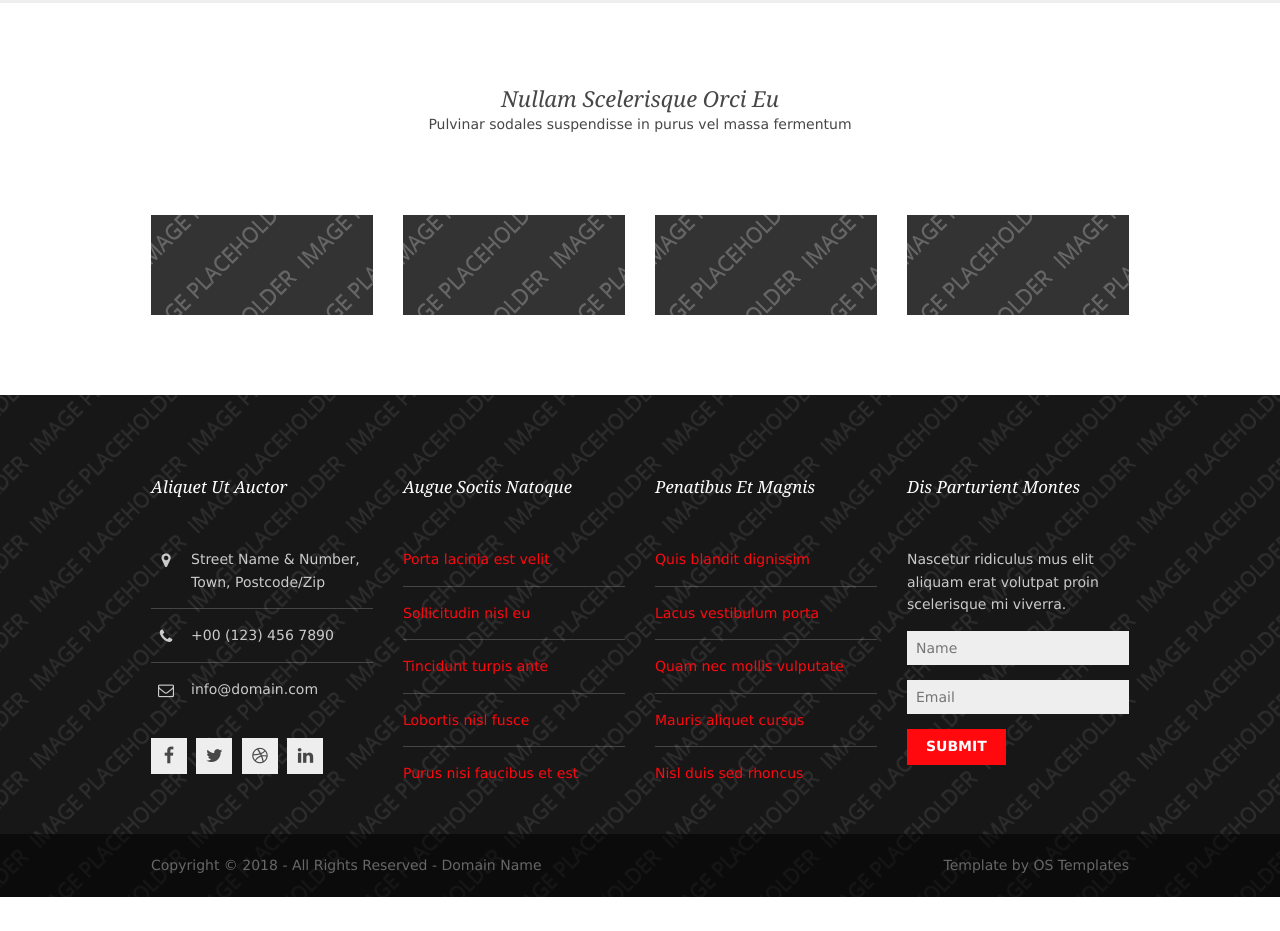
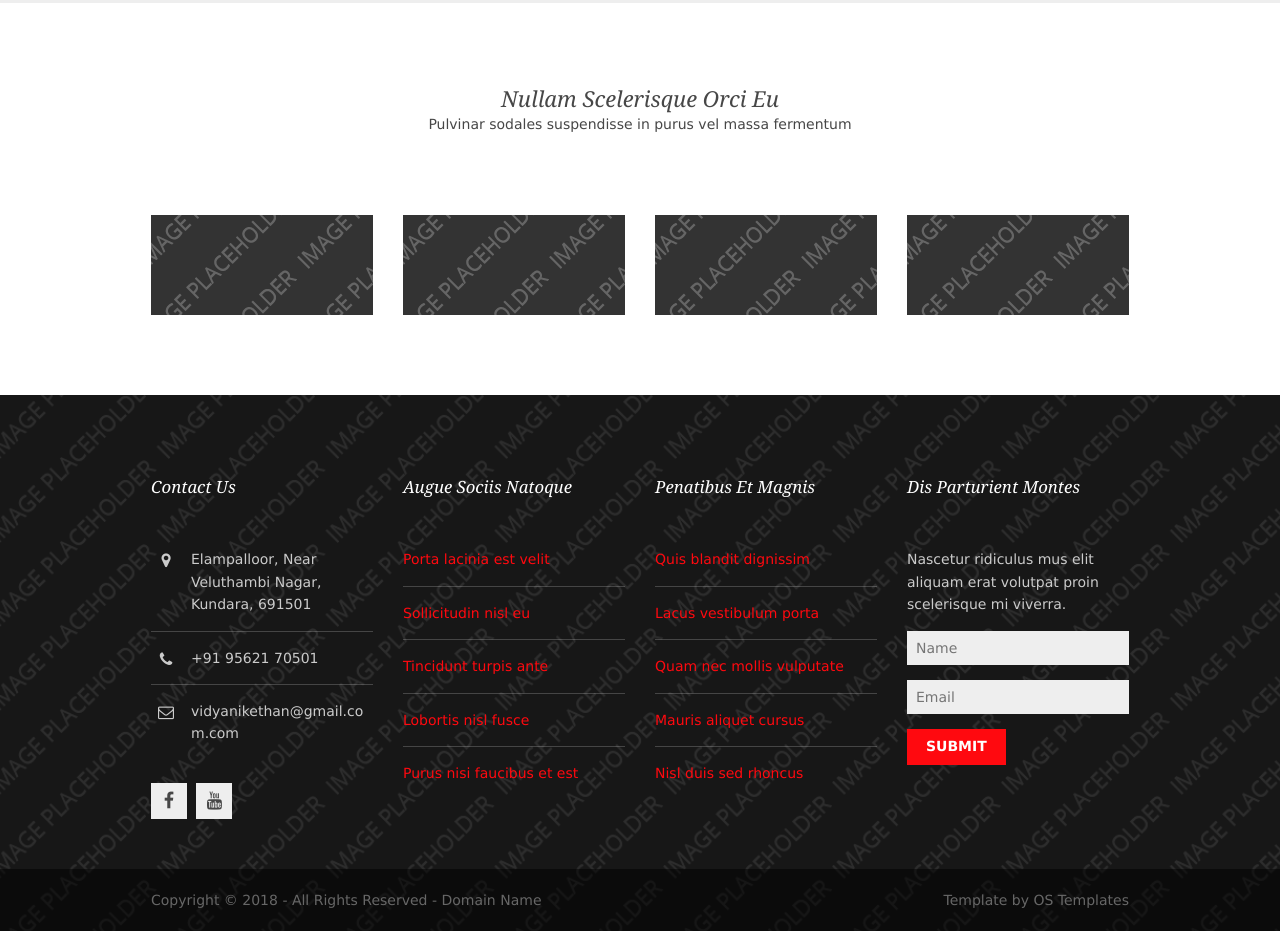
Before and after one commit to vidyanikethan-online/vidyanikethan-online.github.io, a plain HTML site: page index.html in a window 1280 px wide. Shown: the part 2574-3505 px from the top of the page. Before the commit the page ends 3471 px from the top, so only its background shows below. Drawn offline with Linux system fonts and the light colour scheme.

Commit message:
Update index.html

```diff
--- a/index.html
+++ b/index.html
@@ -225,21 +225,19 @@ Licence URI: https://www.os-templates.com/template-terms
     <footer id="footer" class="hoc clear">
       <!-- ################################################################################################ -->
       <div class="one_quarter first">
-        <h6 class="heading">Aliquet ut auctor</h6>
+        <h6 class="heading">Contact Us</h6>
         <ul class="nospace btmspace-30 linklist contact">
           <li><i class="fa fa-map-marker"></i>
             <address>
-            Street Name &amp; Number, Town, Postcode/Zip
+            Elampalloor, Near Veluthambi Nagar, Kundara, 691501
             </address>
           </li>
-          <li><i class="fa fa-phone"></i> +00 (123) 456 7890</li>
-          <li><i class="fa fa-envelope-o"></i> info@domain.com</li>
+          <li><i class="fa fa-phone"></i> +91 95621 70501</li>
+          <li><i class="fa fa-envelope-o"></i> vidyanikethan@gmail.com.com</li>
         </ul>
         <ul class="faico clear">
-          <li><a class="faicon-facebook" href="#"><i class="fa fa-facebook"></i></a></li>
-          <li><a class="faicon-twitter" href="#"><i class="fa fa-twitter"></i></a></li>
-          <li><a class="faicon-dribble" href="#"><i class="fa fa-dribbble"></i></a></li>
-          <li><a class="faicon-linkedin" href="#"><i class="fa fa-linkedin"></i></a></li>
+          <li><a class="faicon-facebook" href="https://www.facebook.com/Vidyanikethan-218372478682114"><i class="fa fa-facebook"></i></a></li>
+          <li><a class="faicon-twitter" href="https://www.youtube.com/channel/UCy0utcstr9Ue3lmDnANYPeQ"><i class="fa fa-youtube"></i></a></li>
         </ul>
       </div>
       <div class="one_quarter">
```
